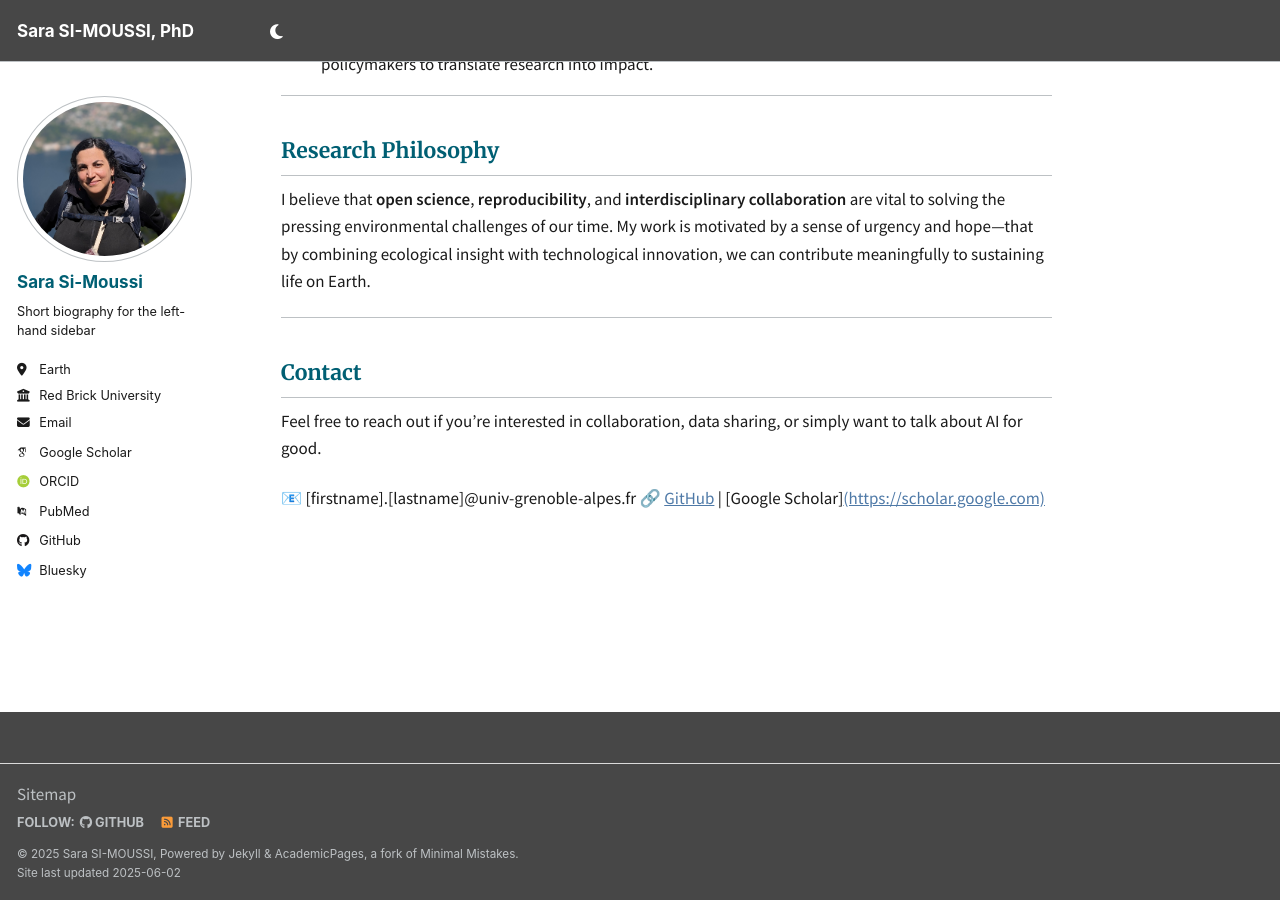
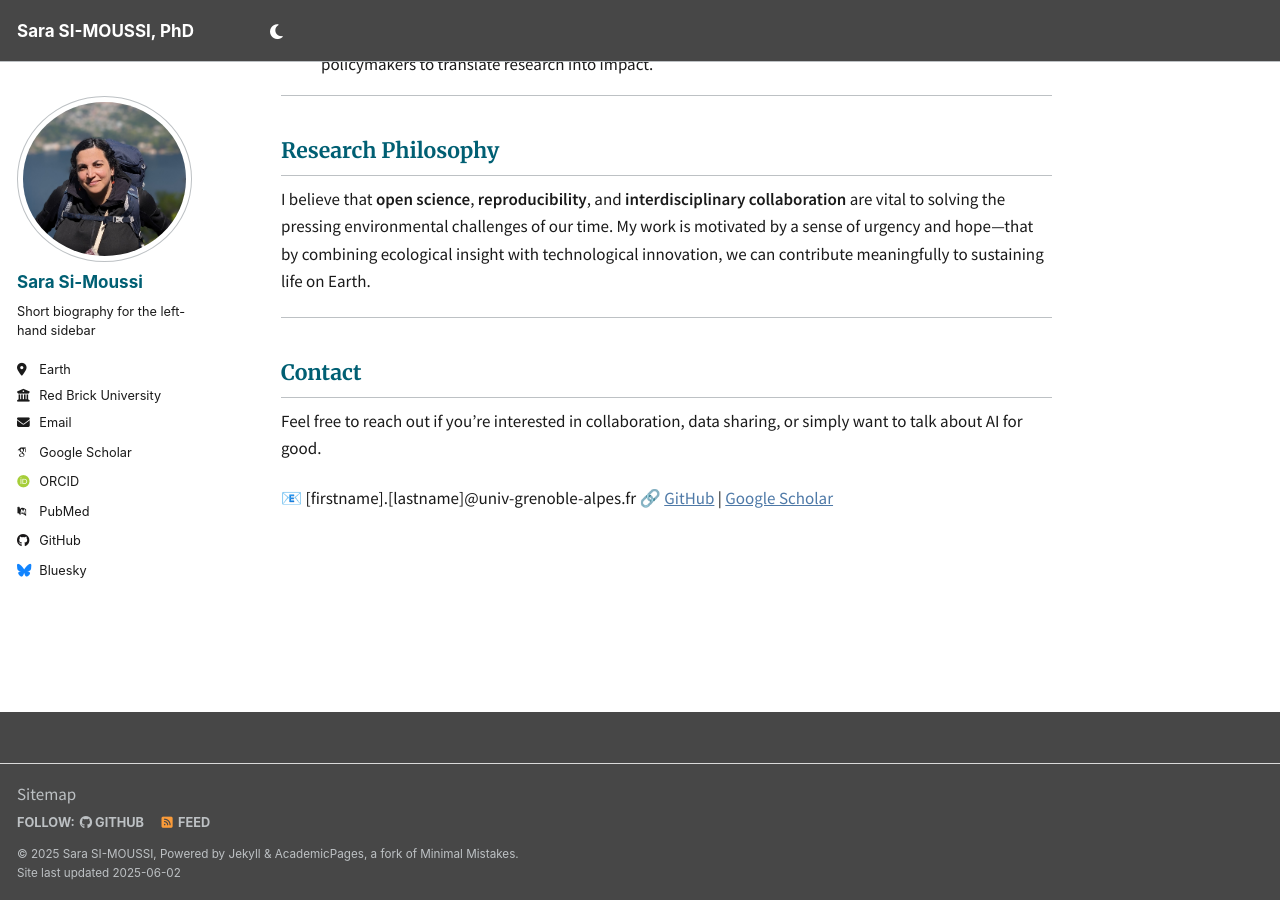
Before and after one commit to bettasimousss/bettasimousss.github.io, a Jekyll site: the page built from _pages/about.md, in a window 1280 px wide and 900 px high, scrolled down 648 px. Built offline with Jekyll 4.4.1, drawn with Linux system fonts in a browser that asks for light colours; some web fonts are replaced; part of the change alters nothing that is shown.

Commit message:
Update about.md

```diff
--- a/_pages/about.md
+++ b/_pages/about.md
@@ -33,4 +33,4 @@ I believe that **open science**, **reproducibility**, and **interdisciplinary co
 Feel free to reach out if you're interested in collaboration, data sharing, or simply want to talk about AI for good.
 
 📧 [firstname].[lastname]@univ-grenoble-alpes.fr
-🔗 [GitHub](https://github.com/bettasimousss) | [Google Scholar][(https://scholar.google.com)](https://scholar.google.com/citations?user=ar_cQPMAAAAJ&hl=fr)
+🔗 [GitHub](https://github.com/bettasimousss) | [Google Scholar](https://scholar.google.com/citations?user=ar_cQPMAAAAJ&hl=fr)
```
